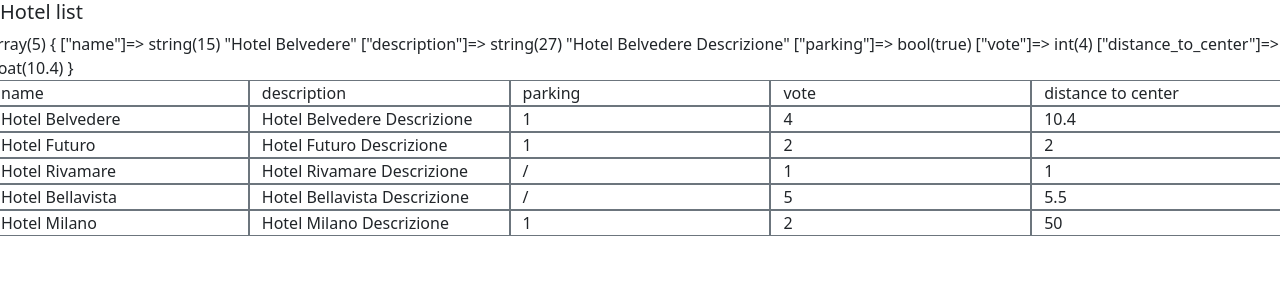
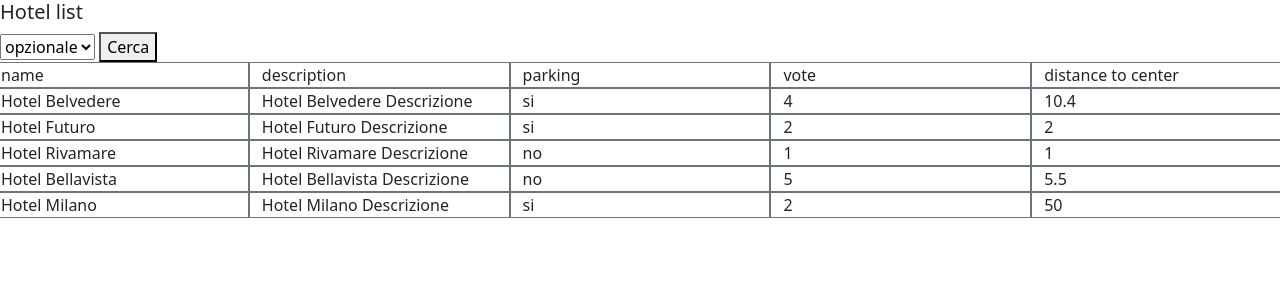
Before and after one commit to albertobaggio96/php-hotel, a PHP site: page / in a window 1280 px wide. Shown: the top 300 px of the page. Run offline with PHP 8.4, Linux system fonts and the light colour scheme.

Commit message:
add select if there is a parking

```diff
--- a/index.php
+++ b/index.php
@@ -50,9 +50,17 @@
 </head>
 <body>
   <h1 class='fs-5'>Hotel list</h1>
+
+  <form action="./index.php" method="GET">
+    <select name="parkingValue" id="parkingValue">
+      <option value="optional">opzionale</option>
+      <option value="yes">si</option>
+      <option value="no">no</option>
+    </select>
+    <button type="submit">Cerca</button>
+  </form>
   <div class="row">
   <?php
-    var_dump($hotels[0]);
     foreach ($hotels[0] as $key => $hotelKey){
       $key = str_replace('_', ' ', $key);
       echo "<div class='col border border-secondary'> {$key} </div>";
@@ -62,9 +70,33 @@
   <?php
   foreach ($hotels as $hotel){
     echo "<div class='row'>";
-    foreach ($hotel as $key => $element){
-      $element = !$element ? "/" : $element;
-      echo "<div class='col border border-secondary'>{$element}</div>";
+    $hotel["parking"] = $hotel["parking"] ? "si" : "no";
+    if(isset($_GET["parkingValue"])){
+      if ($_GET["parkingValue"] === "optional"){
+        foreach ($hotel as $key => $element){
+          $element = !$element ? "/" : $element;
+          echo "<div class='col border border-secondary'>{$element}</div>";
+        };
+      } elseif ($_GET["parkingValue"] === "yes"){
+        if($hotel["parking"] === "si"){
+          foreach ($hotel as $key => $element){
+            $element = !$element ? "/" : $element;
+            echo "<div class='col border border-secondary'>{$element}</div>";
+          };
+        }
+      } else{
+        if($hotel["parking"] === "no"){
+          foreach ($hotel as $key => $element){
+            $element = !$element ? "/" : $element;
+            echo "<div class='col border border-secondary'>{$element}</div>";
+          };
+        }
+      }
+    } else{
+      foreach ($hotel as $key => $element){
+        $element = !$element ? "/" : $element;
+        echo "<div class='col border border-secondary'>{$element}</div>";
+      }
     }
     echo "</div>";
   }
```
